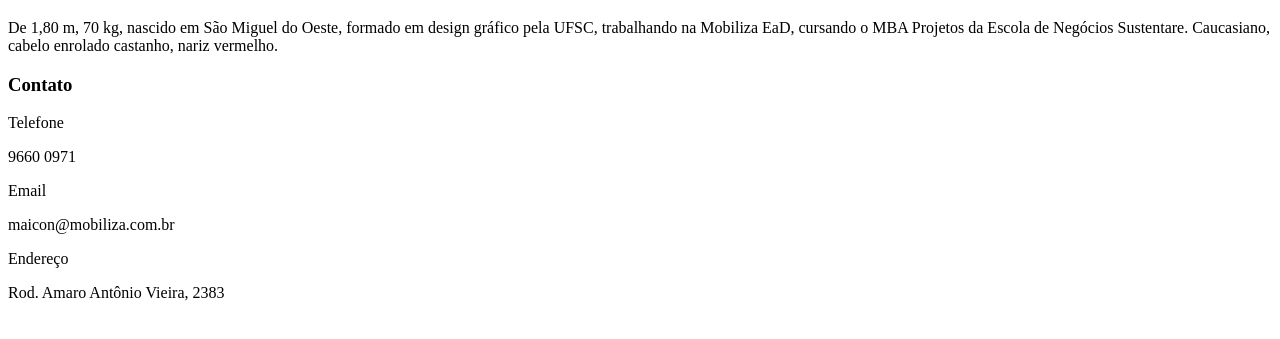
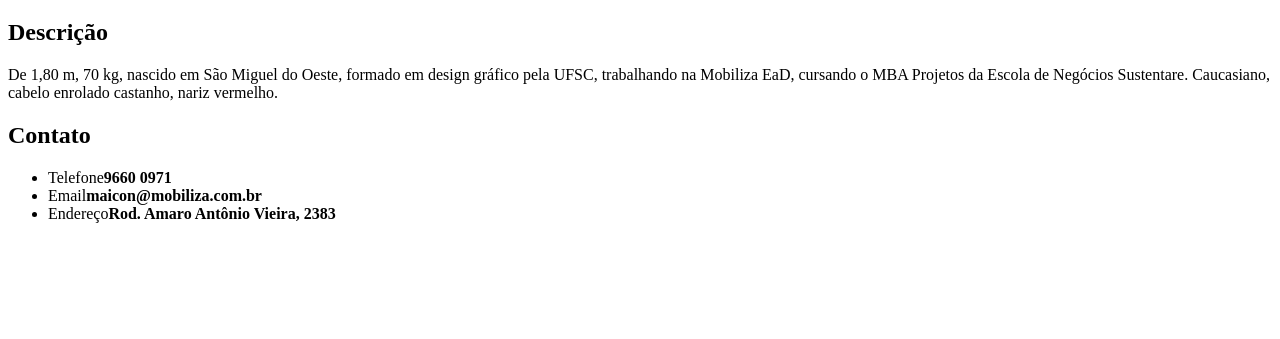
Before and after one commit to maicondbv/cursoGit2, a plain HTML site: page index.html in a window 1280 px wide. Shown: the part 61-400 px from the top of the page. Drawn offline with Linux system fonts and the light colour scheme.

Commit message:
Exercício aula 3 - corrigido
Adição de seções, e de amontoado de <p>s em lista.

```diff
--- a/index.html
+++ b/index.html
@@ -6,15 +6,17 @@
 
 <body>
 	<h1>Maicon Araujo</h1>
+	<section>
+		<h2>Descrição</h2>
+		<p>De 1,80 m, 70 kg, nascido em São Miguel do Oeste, formado em design gráfico pela UFSC, trabalhando na Mobiliza EaD, cursando o MBA Projetos da Escola de Negócios Sustentare. Caucasiano, cabelo enrolado castanho, nariz vermelho.</p>
+	</section>
 
-	<p>De 1,80 m, 70 kg, nascido em São Miguel do Oeste, formado em design gráfico pela UFSC, trabalhando na Mobiliza EaD, cursando o MBA Projetos da Escola de Negócios Sustentare. Caucasiano, cabelo enrolado castanho, nariz vermelho.</p>
-
-	<h3>Contato</h3>
-
-	<p>Telefone</p>
-	<p>9660 0971</p>
-	<p>Email</p>
-	<p>maicon@mobiliza.com.br</p>
-	<p>Endereço</p>
-	<p>Rod. Amaro Antônio Vieira, 2383</p>
+	<section>
+		<h2>Contato</h2>
+		<ul>
+			<li>Telefone<strong>9660 0971</strong></li>
+			<li>Email<strong>maicon@mobiliza.com.br</strong></li>
+			<li>Endereço<strong>Rod. Amaro Antônio Vieira, 2383</strong></li>
+		<ul>
+	</section>
 </body>
```
